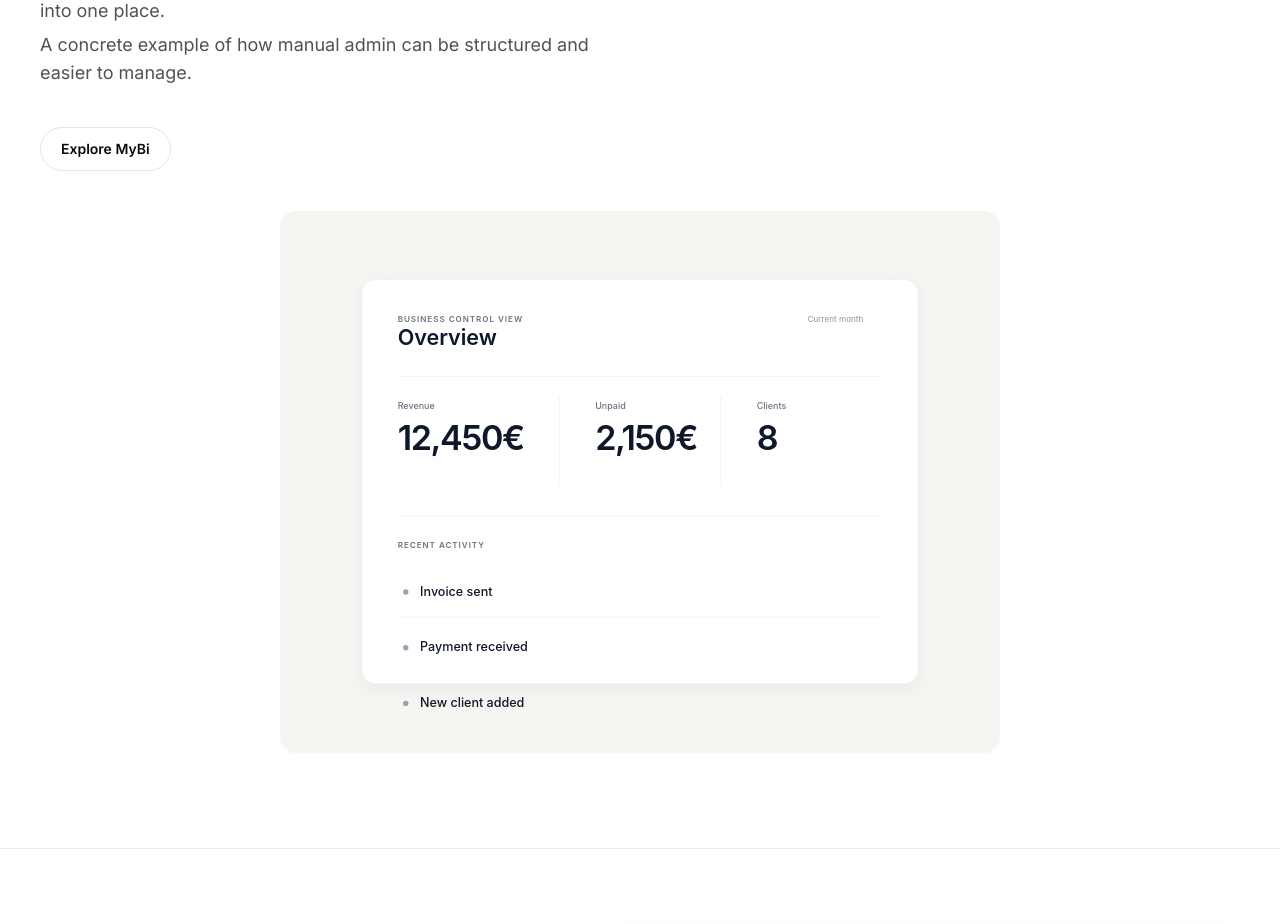
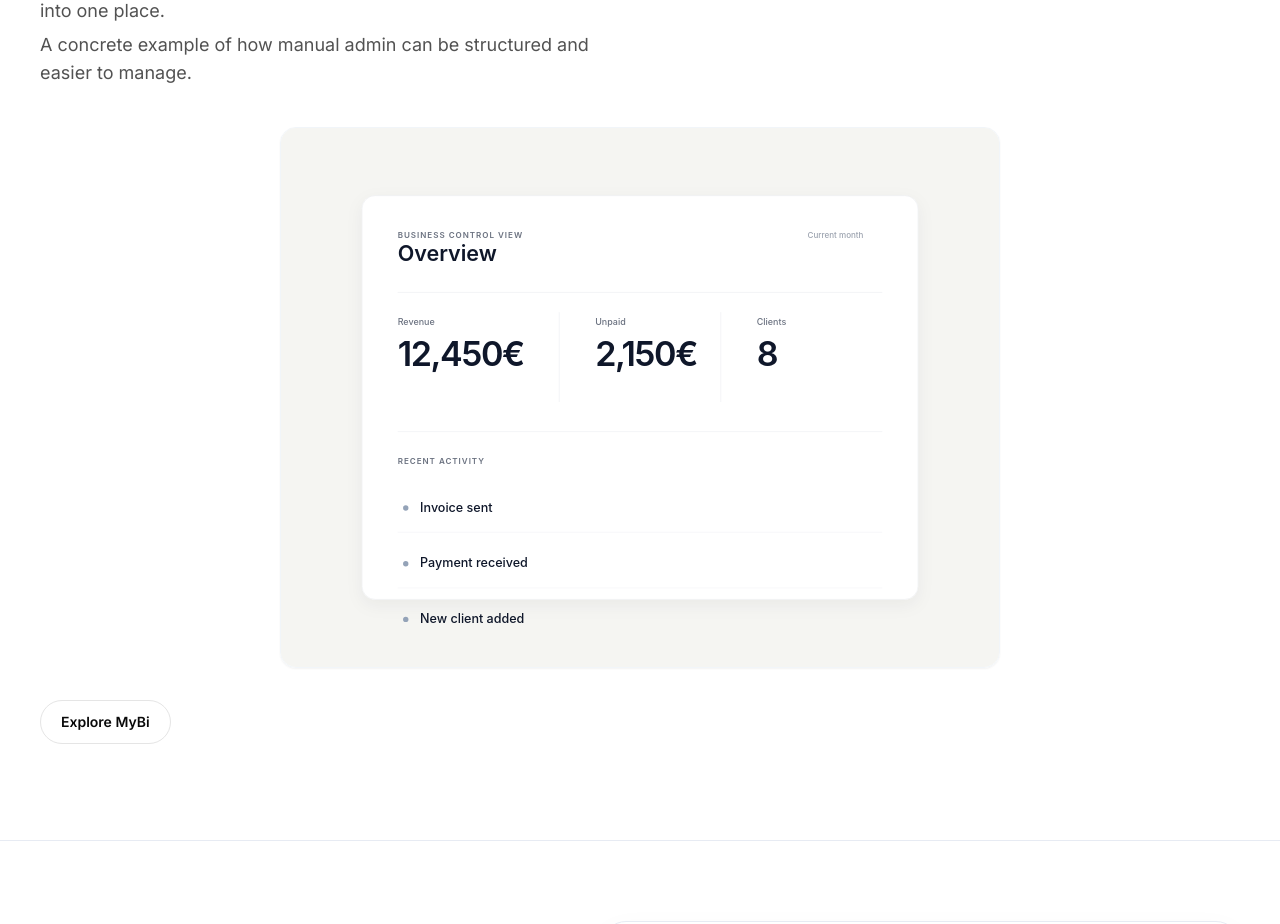
Before and after one commit to Granis75/anisconsult.com, a Next.js app: page / in a window 1280 px wide. Shown: the part 3280-4204 px from the top of the page. Built offline with nearby package versions, Linux system fonts and the light colour scheme.

Commit message:
refactor: clean MyBi visual integration (remove nested containers)

```diff
--- a/components/mybi-home-section.tsx
+++ b/components/mybi-home-section.tsx
@@ -26,15 +26,6 @@ export function MyBiHomeSection() {
               easier to manage.
             </p>
           </div>
-
-          <div className="mt-10">
-            <a
-              href="https://mybi-business-app.vercel.app/dashboard"
-              className="inline-flex h-11 items-center justify-center rounded-full border border-neutral-200 bg-white px-5 text-sm font-semibold text-neutral-950 transition-colors duration-200 hover:bg-neutral-100"
-            >
-              Explore MyBi
-            </a>
-          </div>
         </div>
 
         <div className="mt-10 flex justify-center">
@@ -48,6 +39,15 @@ export function MyBiHomeSection() {
             />
           </div>
         </div>
+
+        <div className="mt-8 max-w-xl">
+          <a
+            href="https://mybi-business-app.vercel.app/dashboard"
+            className="inline-flex h-11 items-center justify-center rounded-full border border-neutral-200 bg-white px-5 text-sm font-semibold text-neutral-950 transition-colors duration-200 hover:bg-neutral-100"
+          >
+            Explore MyBi
+          </a>
+        </div>
       </div>
     </section>
   );
```
